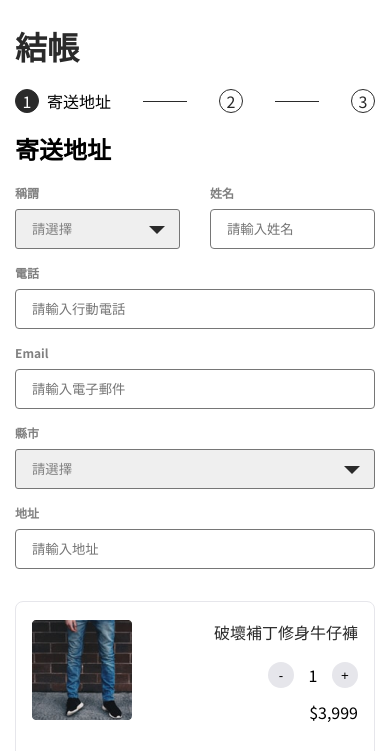
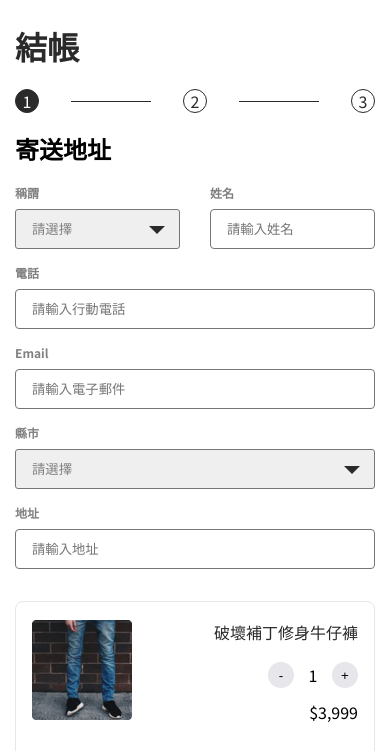
Before and after one commit to LizzzYu/ALPHA-shop, a website built with webpack: page index.html in a window 390 px wide. Shown: the part 49-800 px from the top of the page. Built offline with nearby package versions, Linux system fonts and the light colour scheme.

Commit message:
fix stepper text show in mobile

```diff
--- a/src/scss/main.scss
+++ b/src/scss/main.scss
@@ -276,6 +276,9 @@ li {
 
     &--active {
       color: $black;
+      @include mobile {
+        display: none;
+      }
     }
   }
 
```
